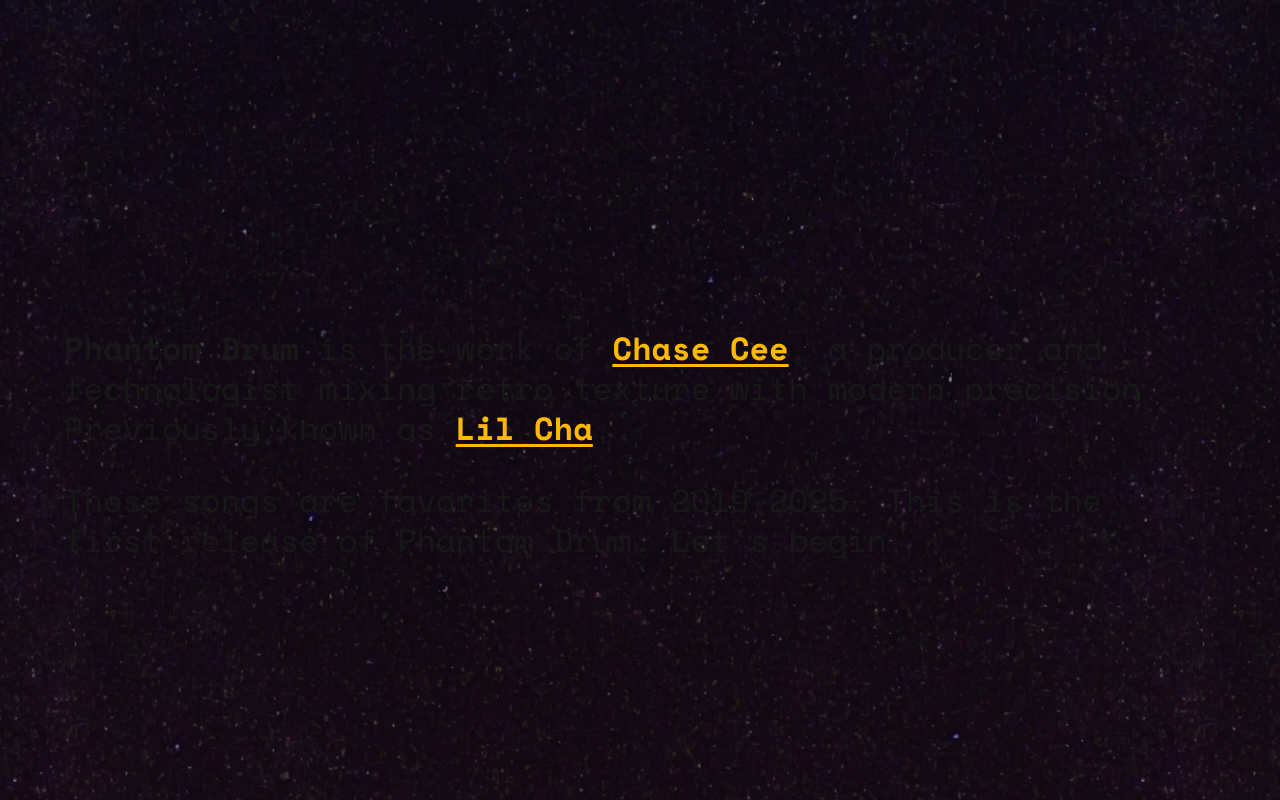
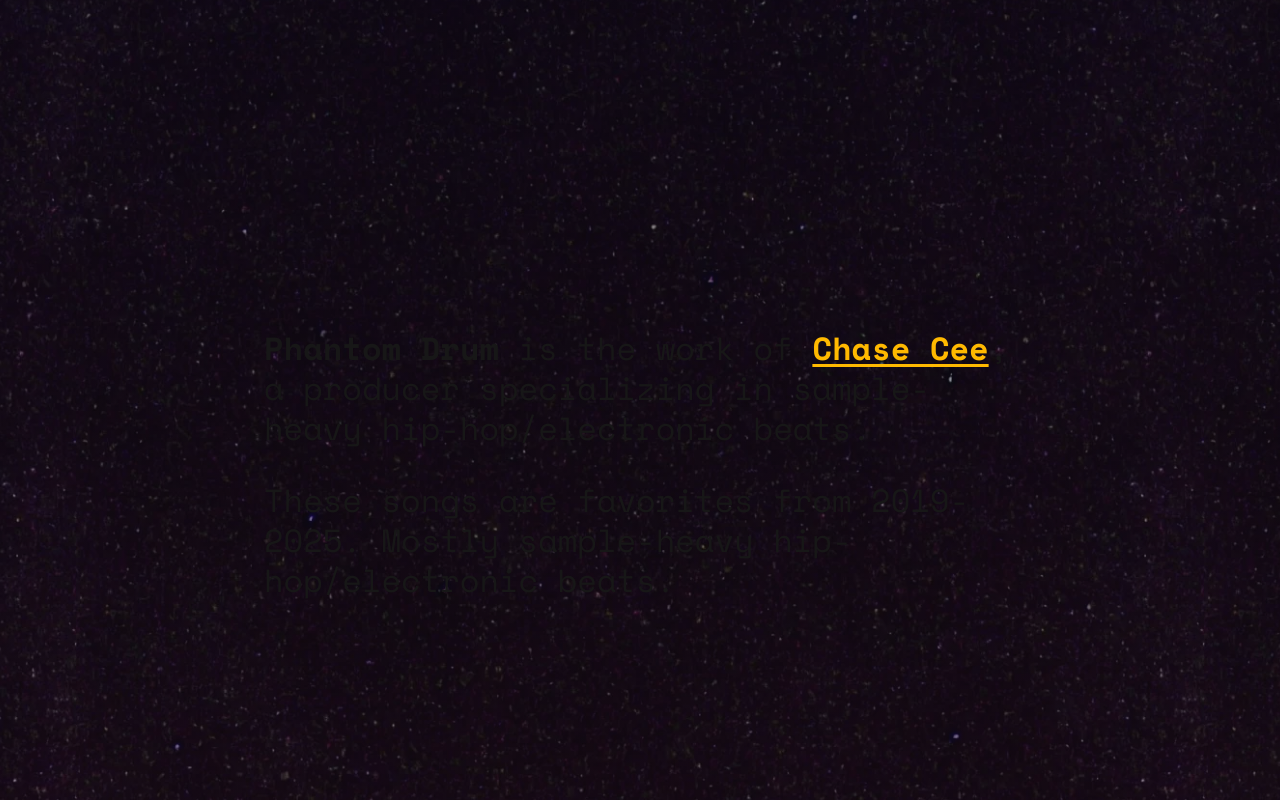
Before and after one commit to chasecee/phantomdrum.com, a Next.js app: page /one in a window 1280 px wide. Shown: the part 2072-2872 px from the top of the page. Built offline with nearby package versions, Linux system fonts and the light colour scheme; a web font is replaced by a local one.

Commit message:
Enhance global styles by adding a red outline to all elements for better visibility during development. Update ArtistBio component for improved clarity and conciseness; adjust CubeSection dot properties for refined visual effects. Modify HalftoneScene mask gradient for enhanced rendering precision.

```diff
--- a/app/components/content/ArtistBio.tsx
+++ b/app/components/content/ArtistBio.tsx
@@ -2,7 +2,7 @@ import Link from "next/link";
 
 export default function ArtistBio() {
   return (
-    <div className="text-[clamp(1.25rem,3vw,2rem)] my-[10vw] space-y-8 px-6 max-w-[1200px] mx-auto">
+    <div className="text-[clamp(1.25rem,3vw,2rem)] my-[10vw] space-y-8 px-6 max-w-[800px] mx-auto">
       <p>
         <strong>Phantom Drum</strong> is the work of{" "}
         <Link
@@ -12,21 +12,12 @@ export default function ArtistBio() {
         >
           Chase&nbsp;Cee
         </Link>
-        , a producer and technologist mixing retro texture with modern
-        precision. Previously known as{" "}
-        <Link
-          href="https://lilcha.se"
-          target="_blank"
-          rel="noopener noreferrer"
-        >
-          Lil Cha
-        </Link>
-        ,
+        , a producer specializing in sample-heavy hip-hop/electronic beats.
       </p>
 
       <p>
-        These songs are favorites from 2019-2025. This is the first release of{" "}
-        Phantom Drum. Let&apos;s begin.
+        These songs are favorites from 2019-2025. Mostly sample-heavy
+        hip-hop/electronic beats.
       </p>
     </div>
   );
--- a/app/components/sections/CubeSection.tsx
+++ b/app/components/sections/CubeSection.tsx
@@ -17,8 +17,8 @@ export default function CubeSection() {
 
   return (
     <HalftoneEffect
-      dotRadius={{ sm: 2, md: 2, lg: 2 }}
-      dotSpacing={{ sm: 5, md: 5, lg: 5 }}
+      dotRadius={{ sm: 1.5, md: 2, lg: 2 }}
+      dotSpacing={{ sm: 3.5, md: 5, lg: 5 }}
     >
       <div
         ref={multiCubeContainerRef}
--- a/app/lib/useBreakpoint.ts
+++ b/app/lib/useBreakpoint.ts
@@ -83,7 +83,8 @@ export function getResponsiveValue<T>(
   const responsiveValue = value as Partial<Record<BreakpointKey, T>>;
 
   if (currentBreakpoint === null) {
-    for (const bp of ORDER) {
+    for (let i = ORDER.length - 1; i >= 0; i--) {
+      const bp = ORDER[i];
       if (responsiveValue[bp] !== undefined) return responsiveValue[bp] as T;
     }
     return Object.values(responsiveValue)[0] as T;
--- a/app/one/halftone/HalftoneScene.tsx
+++ b/app/one/halftone/HalftoneScene.tsx
@@ -12,7 +12,7 @@ type HalftoneSceneProps = {
 
 const DEFAULT_MASK_STYLE: CSSProperties = {
   maskImage:
-    "linear-gradient(to bottom, transparent, black 10%, black 90%, transparent)",
+    "linear-gradient(to bottom, transparent, black 5%, black 90%, transparent)",
   maskSize: "100% 100%",
   maskPosition: "top",
   maskRepeat: "no-repeat",
```
